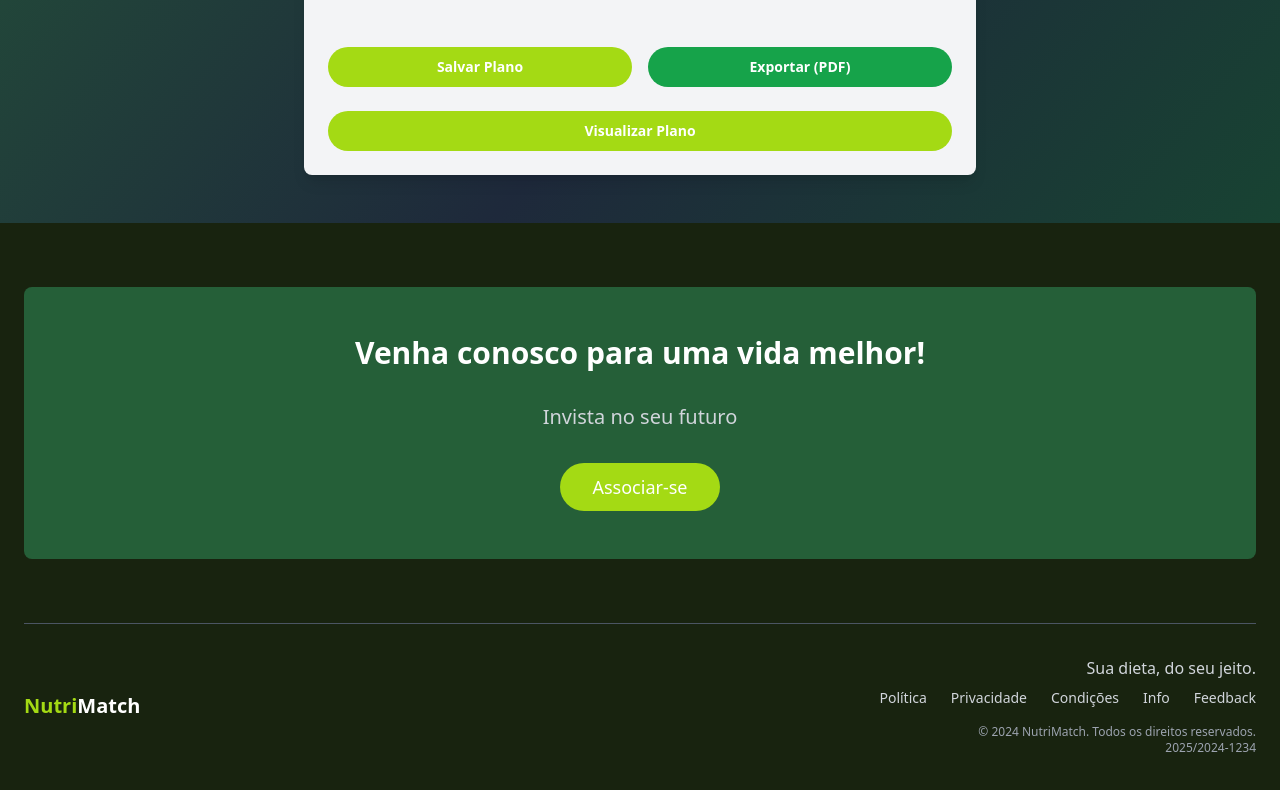
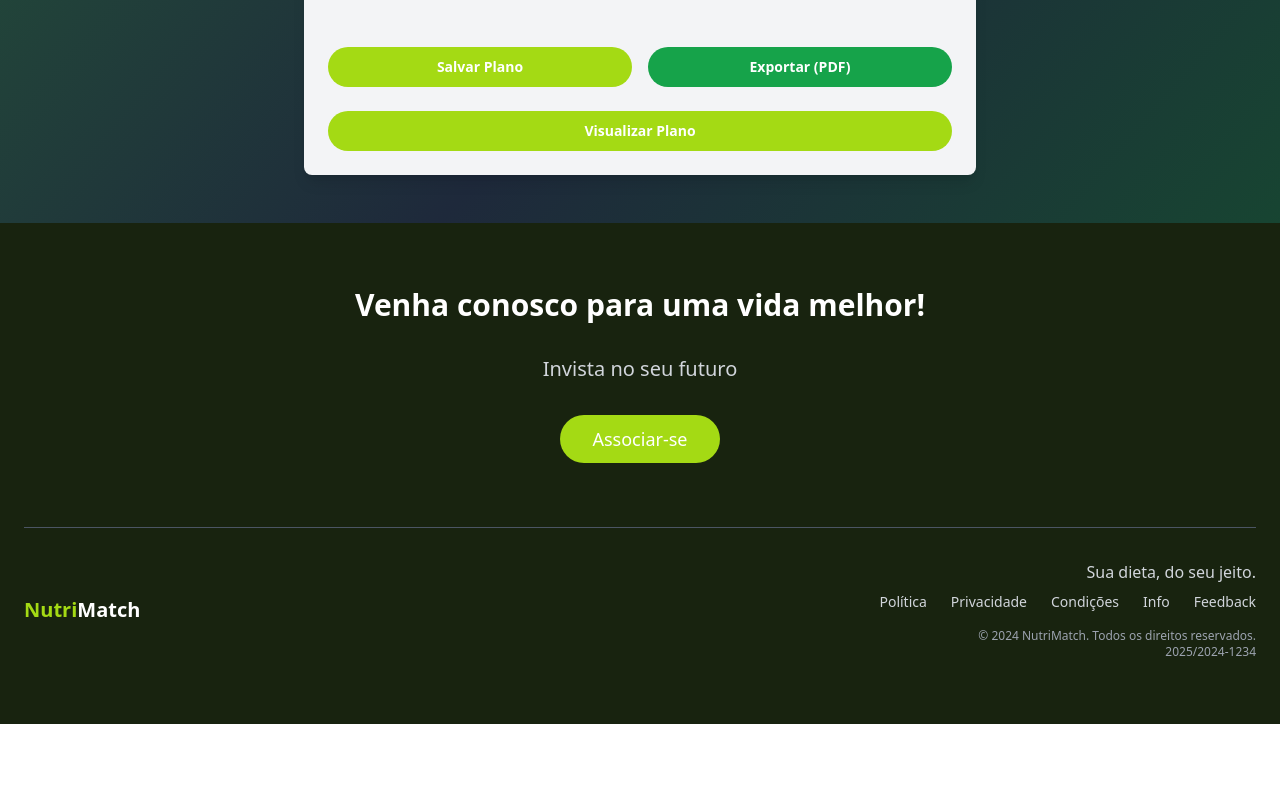
Before and after one commit to jgsena7/nutrimatch, a React (Vite) app: page /dashboard in a window 1280 px wide. Shown: the part 737-1527 px from the top of the page. After the commit the page ends 1461 px from the top, so only its background shows below. Built offline with nearby package versions, Linux system fonts and the light colour scheme.

Commit message:
Reverted to commit 70a2e17082e32032f5294e5385f45447cdcce53b

```diff
--- a/src/components/Footer.tsx
+++ b/src/components/Footer.tsx
@@ -1,3 +1,4 @@
+
 import React from 'react';
 import { Button } from "@/components/ui/button";
 
@@ -5,8 +6,7 @@ const Footer = () => {
   return (
     <footer className="bg-[#18230F] text-white py-16">
       <div className="container mx-auto px-6">
-        {/* SEÇÃO SUPERIOR DO FOOTER - Call to Action */}
-        <div className="footer-top-section bg-[#255F38] text-center space-y-8 py-12 px-8 rounded-lg">
+        <div className="text-center space-y-8">
           <h2 className="text-3xl font-bold text-white">
             Venha conosco para uma vida melhor!
           </h2>
@@ -21,8 +21,7 @@ const Footer = () => {
           </Button>
         </div>
 
-        {/* SEÇÃO INFERIOR DO FOOTER - Informações e Links */}
-        <div className="footer-bottom-section mt-16 pt-8 border-t border-gray-600">
+        <div className="mt-16 pt-8 border-t border-gray-600">
           <div className="flex flex-col md:flex-row items-center justify-between">
             <div className="flex items-center space-x-2 mb-4 md:mb-0">
               <span className="text-xl font-bold">
```
